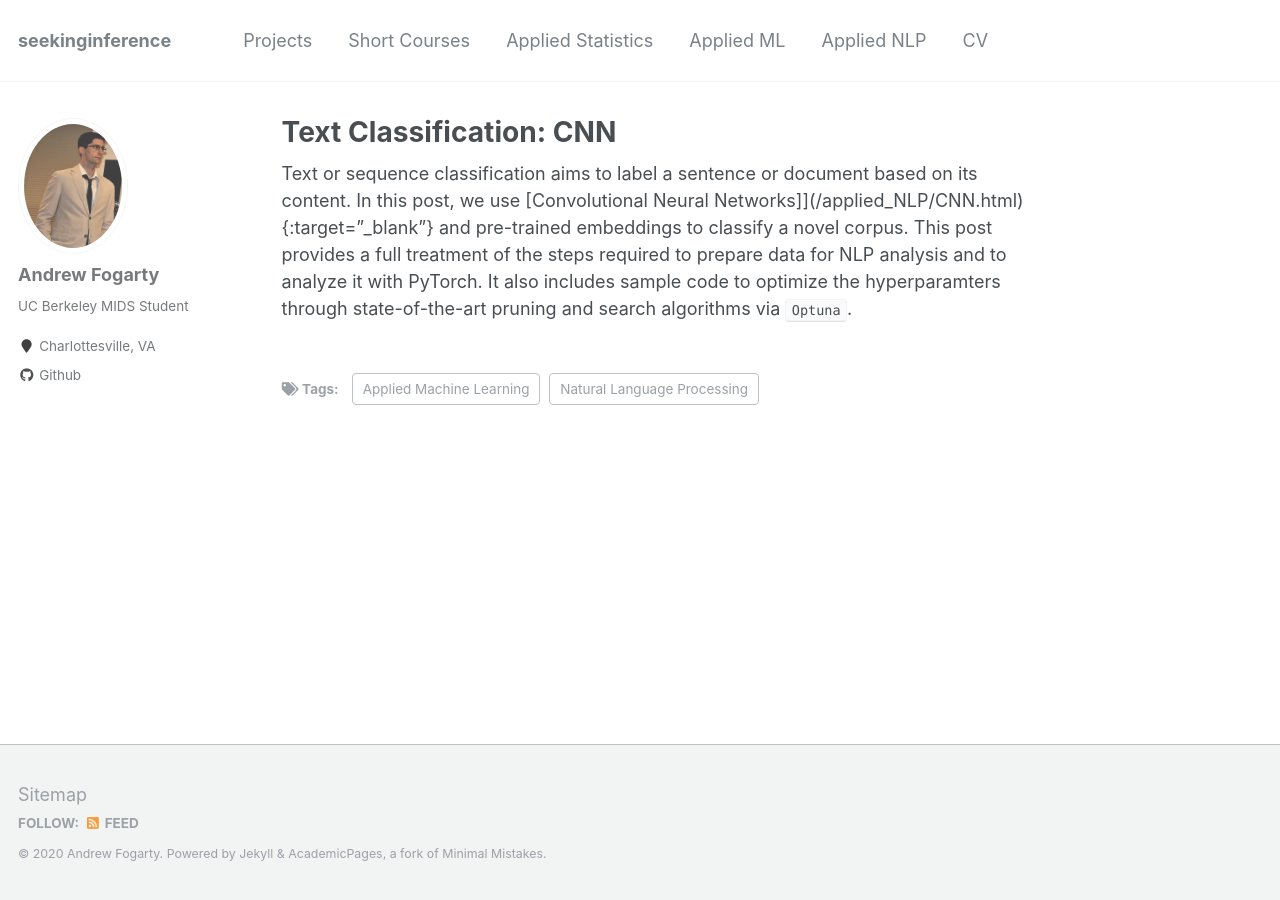
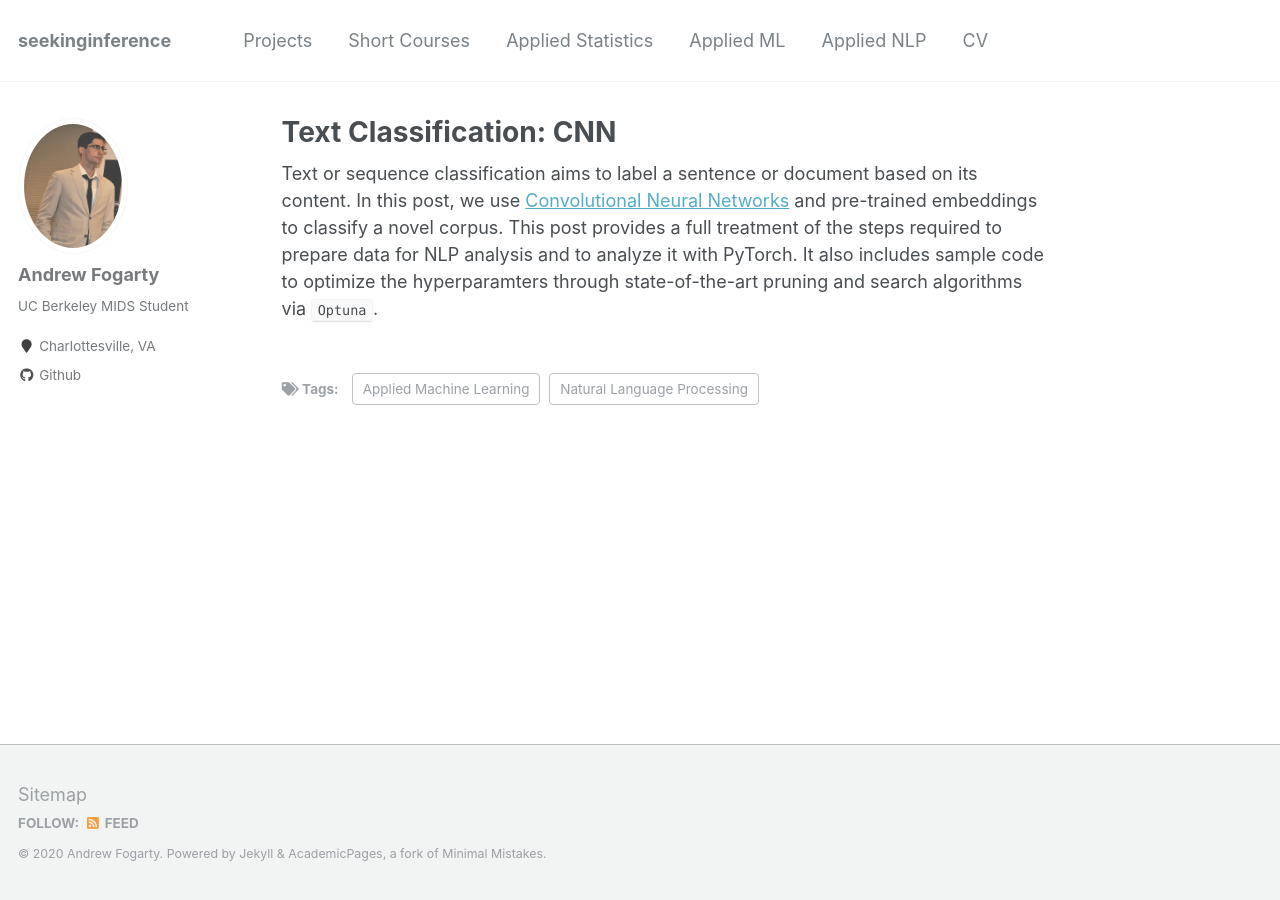
Before and after one commit to afogarty85/afogarty85.github.io, a Jekyll site: the page built from _NLP/2020-07-14-CNN.md, in a window 1280 px wide. Built offline with Jekyll 4.4.1, drawn with Linux system fonts in a browser that asks for light colours.

Commit message:
update nlp page

```diff
--- a/_NLP/2020-07-14-CNN.md
+++ b/_NLP/2020-07-14-CNN.md
@@ -7,5 +7,5 @@ tags:
   - Natural Language Processing
 ---
 
-Text or sequence classification aims to label a sentence or document based on its content. In this post, we use [Convolutional Neural Networks]](/applied_NLP/CNN.html){:target="_blank"}
+Text or sequence classification aims to label a sentence or document based on its content. In this post, we use [Convolutional Neural Networks](/applied_NLP/CNN.html){:target="_blank"}
  and pre-trained embeddings to classify a novel corpus. This post provides a full treatment of the steps required to prepare data for NLP analysis and to analyze it with PyTorch. It also includes sample code to optimize the hyperparamters through state-of-the-art pruning and search algorithms via `Optuna`.
```
